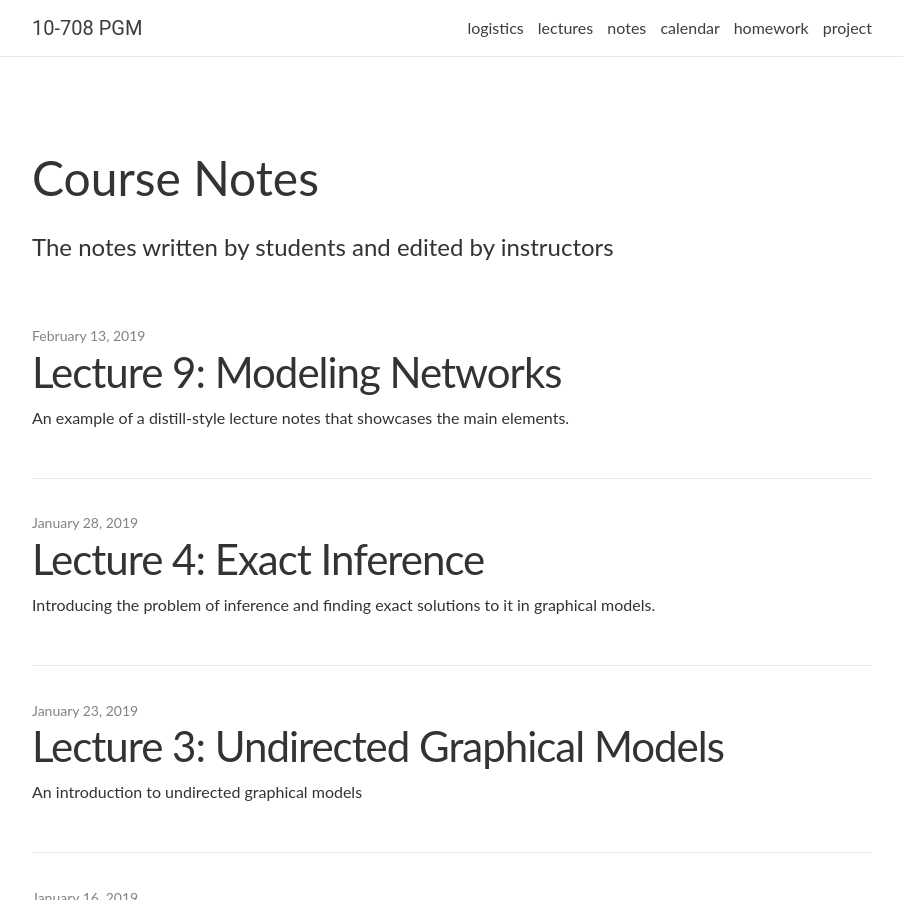
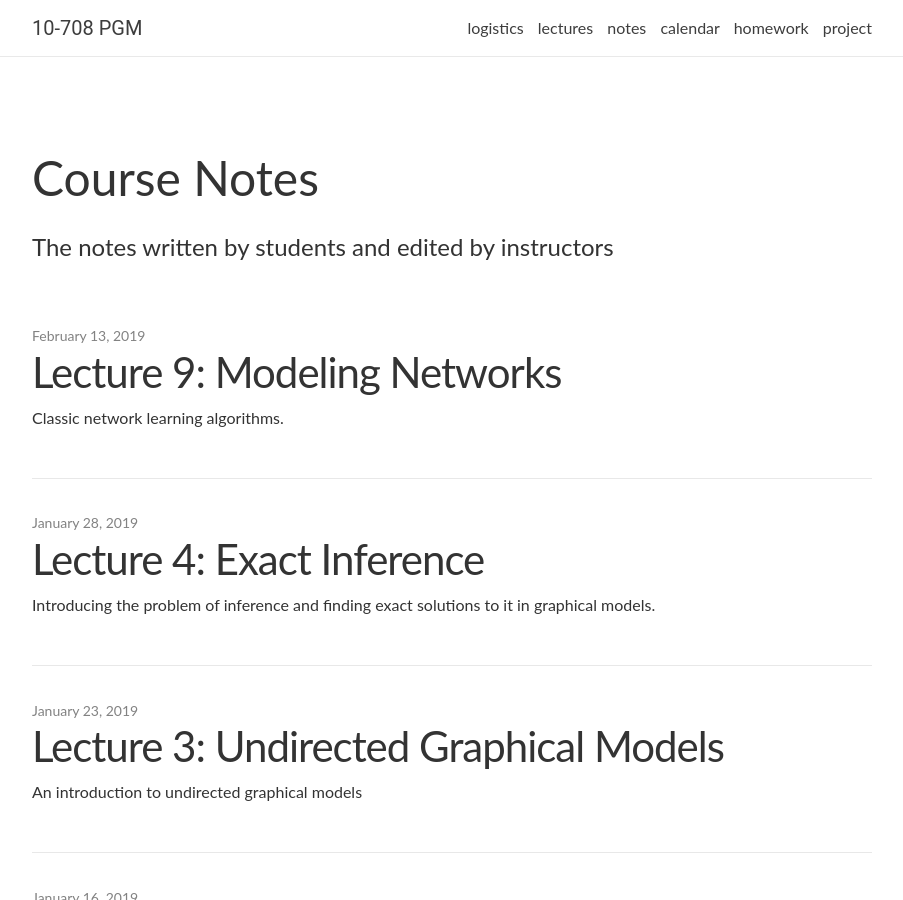
Before and after one commit to sailinglab/pgm-spring-2019, a Jekyll site: the page built from notes/index.html, in a window 1280 px wide and 900 px high. Shown: the whole window, without its empty margins (188-1091 px from the left). Built offline with Jekyll 4.4.1, drawn with Linux system fonts in a browser that asks for light colours; nearby versions of some CDN libraries; the list of posts is cut into pages by our own code; comment, search, counter and statistics services are not loaded.

Commit message:
add descriptions

```diff
--- a/_posts/2019-02-13-lecture-09.md
+++ b/_posts/2019-02-13-lecture-09.md
@@ -1,7 +1,7 @@
 ---
 layout: distill
 title: "Lecture 9: Modeling Networks"
-description: An example of a distill-style lecture notes that showcases the main elements.
+description: Classic network learning algorithms.
 date: 2019-02-13
 
 lecturers:
```
